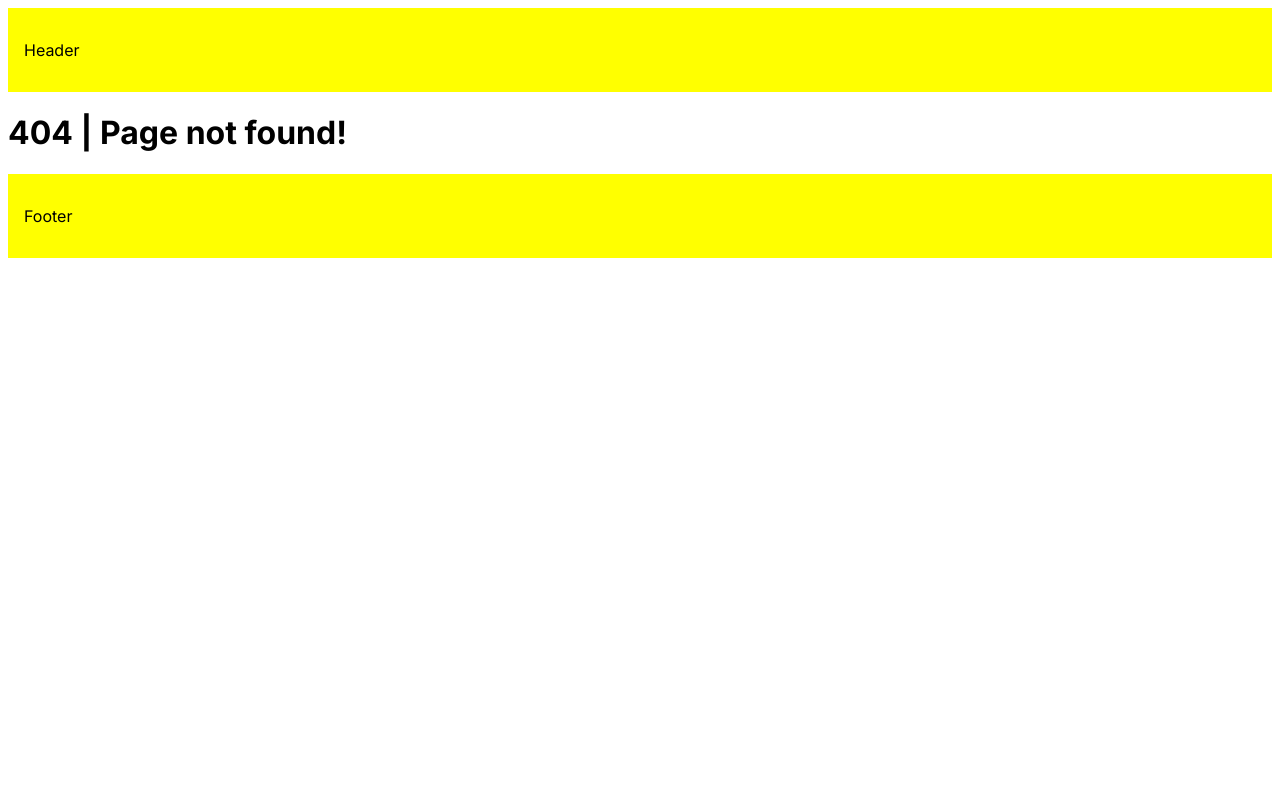
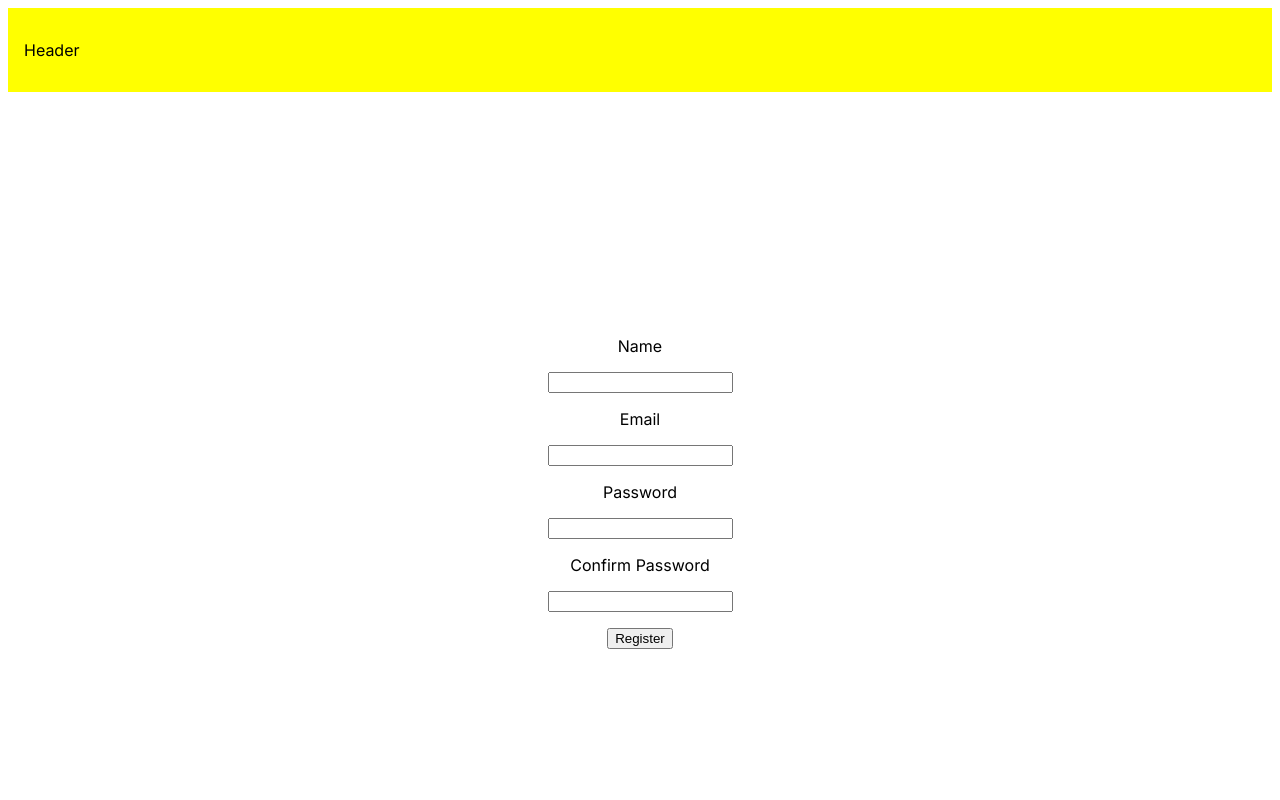
Before and after one commit to karan-verma108/NextJS2024, a Next.js app: page /form in a window 1280 px wide. Before the commit this address had no page. Shown: the top 800 px of the page. Built offline with nearby package versions, Linux system fonts and the light colour scheme.

Commit message:
title metadata

```diff
--- a/app/(courses)/html/page.tsx
+++ b/app/(courses)/html/page.tsx
@@ -1,3 +1,8 @@
+export const metadata = {
+  title: {
+    absolute: 'html'
+  }
+}
 
 const HtmlPage = () => {
   return (
--- /dev/null
+++ b/app/about/page.tsx
@@ -0,0 +1,9 @@
+export const metadata = {
+    title: 'about page'
+}
+
+export default function About() {
+    return (
+        <h1>this is about page</h1>
+    )
+}
--- /dev/null
+++ b/app/form/page.tsx
@@ -0,0 +1,104 @@
+import { useFormik } from "formik";
+import * as Yup from "yup";
+
+const formSchema = Yup.object({
+  name: Yup.string().min(3).max(20).required("Please enter name"),
+  email: Yup.string().email().required("Please enter email"),
+  password: Yup.string().min(6).required("Please enter password"),
+  confirmPassword: Yup.string().oneOf(
+    [Yup.ref("password")],
+    "Password must match"
+  ),
+});
+
+interface FormValues {
+  name: string;
+  email: string;
+  password: string;
+  confirmPassword: string;
+}
+
+const Form = () => {
+  const initialValues: FormValues = {
+    name: "",
+    email: "",
+    password: "",
+    confirmPassword: "",
+  };
+
+  const {
+    values,
+    errors,
+    touched,
+    handleBlur,
+    handleChange,
+    handleReset,
+    handleSubmit,
+  } = useFormik({
+    initialValues: initialValues,
+    validationSchema: formSchema,
+    onSubmit: (values) => {
+      console.log("values", values);
+    },
+  });
+
+  return (
+    <form
+      style={{
+        display: "flex",
+        flexDirection: "column",
+        justifyContent: "center",
+        alignItems: "center",
+        height: "100vh",
+        gap: "1rem",
+      }}
+      onSubmit={handleSubmit}
+    >
+      <label htmlFor="name">Name</label>
+      <input
+        type="text"
+        id="name"
+        name="name"
+        value={values.name}
+        onChange={handleChange}
+        onBlur={handleBlur}
+      />
+      {errors.name && touched.name ? <p> {errors.name}</p> : null}
+      <label htmlFor="email">Email</label>
+      <input
+        type="email"
+        id="email"
+        name="email"
+        value={values.email}
+        onChange={handleChange}
+        onBlur={handleBlur}
+      />
+      {errors.email && touched.email ? <p> {errors.email}</p> : null}
+      <label htmlFor="password">Password</label>
+      <input
+        type="password"
+        id="password"
+        name="password"
+        value={values.password}
+        onChange={handleChange}
+        onBlur={handleBlur}
+      />
+      {errors.password && touched.password ? <p>{errors.password}</p> : null}
+      <label htmlFor="confirmPassword">Confirm Password</label>
+      <input
+        type="password"
+        id="confirmPassword"
+        name="confirmPassword"
+        value={values.confirmPassword}
+        onChange={handleChange}
+        onBlur={handleBlur}
+      />
+      {errors.confirmPassword && touched.confirmPassword ? (
+        <p>{errors.confirmPassword}</p>
+      ) : null}
+      <button type="submit">Register</button>
+    </form>
+  );
+};
+
+export default Form;
--- /dev/null
+++ b/app/games/[gameId]/page.tsx
@@ -0,0 +1,9 @@
+export const metadata = {
+    title : `game id :`
+}
+
+export default function Games({ params }: { params: { gameId: string } }) {
+    return (
+        <h1>this is games page of id {params.gameId}</h1>
+    )
+}
--- a/app/layout.tsx
+++ b/app/layout.tsx
@@ -7,11 +7,14 @@ import Footer from "./components/Footer";
 const inter = Inter({ subsets: ["latin"] });
 
 export const metadata: Metadata = {
-  title: "Create Next App",
+  title: {
+    default: "",
+    template: "%s | Template metadata title"
+  },
   description: "Generated by create next app",
 };
 
-export default function RootLayout({children}: Readonly<{children: React.ReactNode}>) {
+export default function RootLayout({ children }: Readonly<{ children: React.ReactNode }>) {
   return (
     <html lang="en">
       <body className={inter.className}>
--- a/app/page.tsx
+++ b/app/page.tsx
@@ -1,4 +1,3 @@
-import Image from "next/image";
 
 export default function Home() {
   return (
```
Also changed, not shown: package.json (+7 -5 lines), 1 other file (tests, documents, lock files or other folders).
